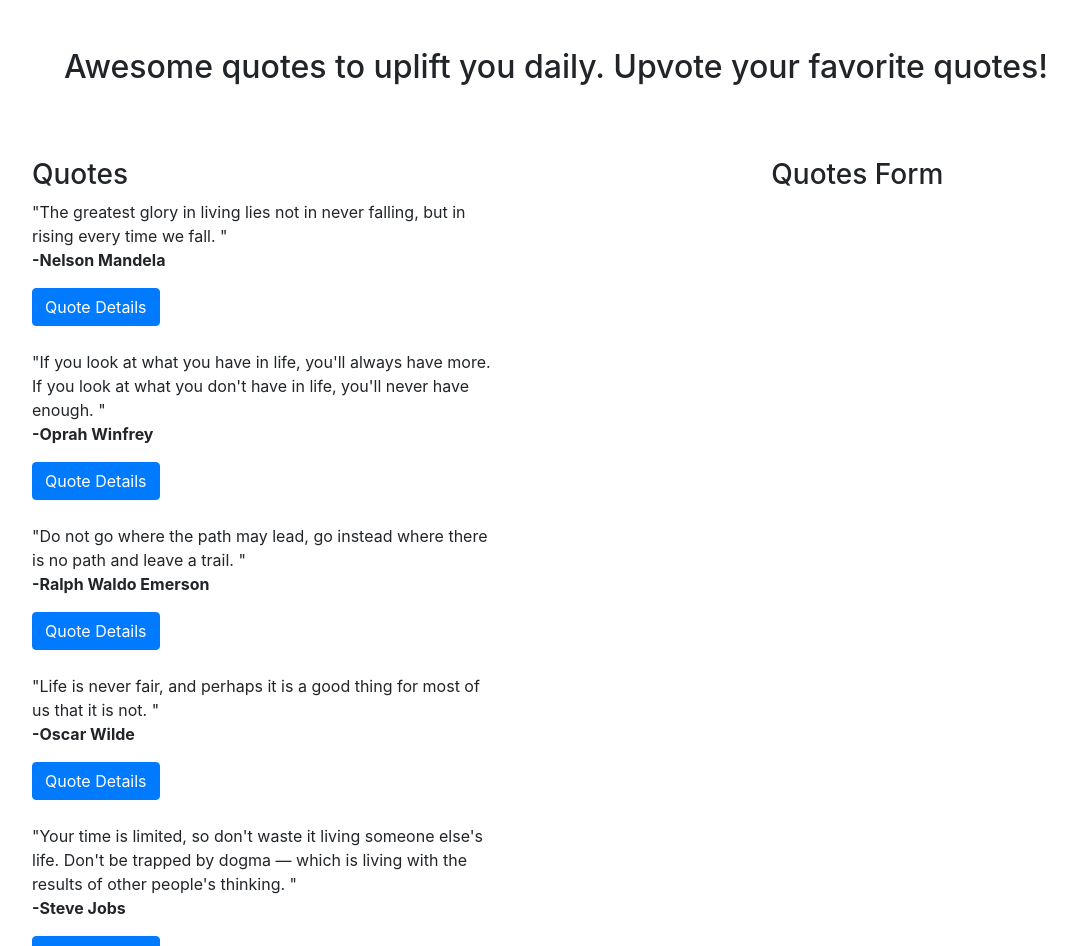
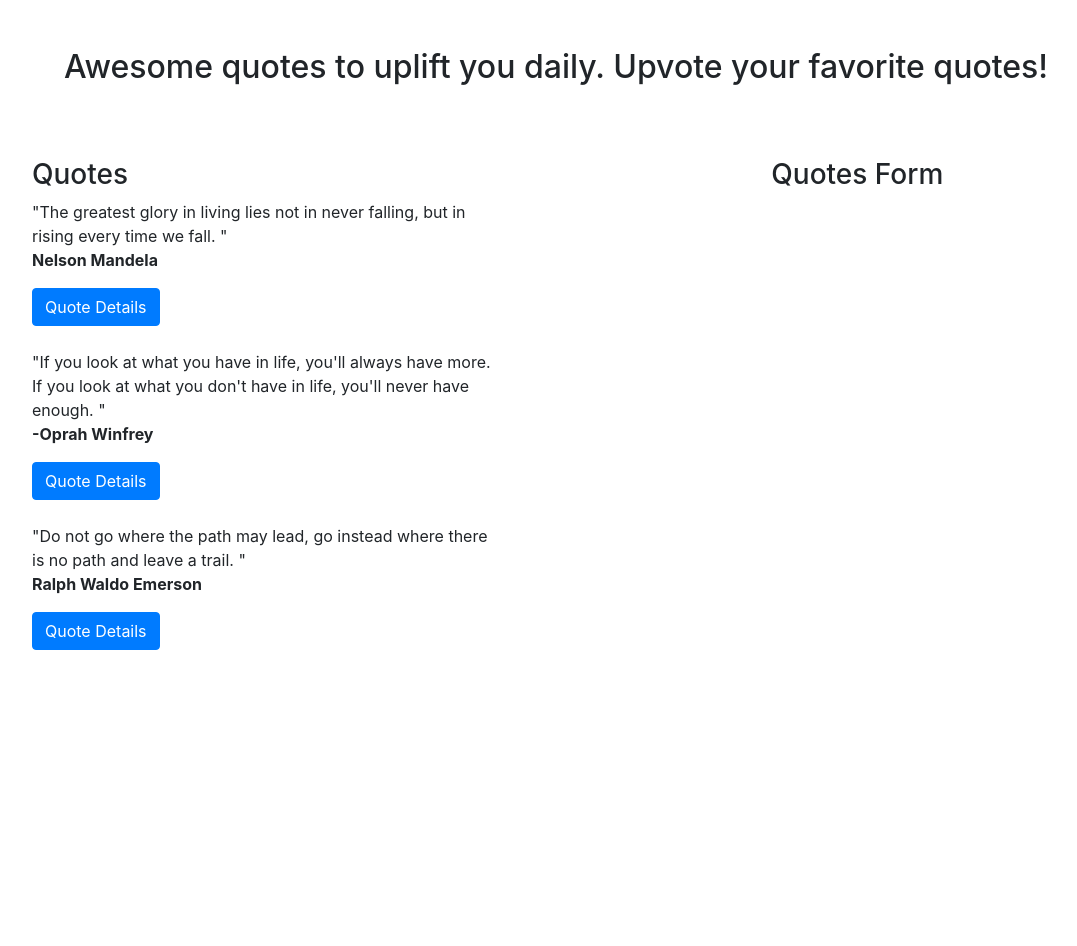
Before and after one commit to FaithKwamboka/Quotes, an Angular app: page / in a window 1280 px wide. Shown: the top 946 px of the page, without its empty margins (84-1161 px from the left). After the commit the page ends 800 px from the top, so only its background shows below. Built offline with nearby package versions, Linux system fonts and the light colour scheme.

Commit message:
Editing quotes

```diff
--- a/src/app/quotes/quotes.component.ts
+++ b/src/app/quotes/quotes.component.ts
@@ -8,11 +8,11 @@
 export class QuotesComponent implements OnInit {
 
   quotes: Quote[]= [
-    new Quote(1, "The greatest glory in living lies not in never falling, but in rising every time we fall.", "-Nelson Mandela",0, 0, "", "Lucy"),
+    new Quote(1, "The greatest glory in living lies not in never falling, but in rising every time we fall.", "Nelson Mandela",0, 0, "", "Lucy"),
     new Quote(2, "If you look at what you have in life, you'll always have more. If you look at what you don't have in life, you'll never have enough.", "-Oprah Winfrey", 0, 0, "", "Elijah"),
-    new Quote(3, "Do not go where the path may lead, go instead where there is no path and leave a trail.","-Ralph Waldo Emerson", 0, 0, "", "Peter Doe"),
-    new Quote(4,"Life is never fair, and perhaps it is a good thing for most of us that it is not.", "-Oscar Wilde", 0, 0, "", "Maureen Etoo"),
-    new Quote(5, "Your time is limited, so don't waste it living someone else's life. Don't be trapped by dogma — which is living with the results of other people's thinking.", "-Steve Jobs", 0, 0, "", "John Steve")
+    new Quote(3, "Do not go where the path may lead, go instead where there is no path and leave a trail.","Ralph Waldo Emerson", 0, 0, "", "Peter Doe"),
+    // new Quote(4,"Life is never fair, and perhaps it is a good thing for most of us that it is not.", "Oscar Wilde", 0, 0, "", "Maureen Etoo"),
+    // new Quote(5, "Your time is limited, so don't waste it living someone else's life. Don't be trapped by dogma — which is living with the results of other people's thinking.", "Steve Jobs", 0, 0, "", "John Steve")
   ]
   constructor() { }
 
@@ -32,4 +32,16 @@
       }
     }
   }
+
+  addNewQuote(quote:any){
+    let quoteLength = this.quotes.length;
+    quote.id = quoteLength+1;
+    this.quotes.push(quote)
+  }
+
+  completeQuote(isComplete: any, index: number){
+    if (isComplete) {
+      this.quotes.splice(index,1);
+    }
+  }
 }
```
